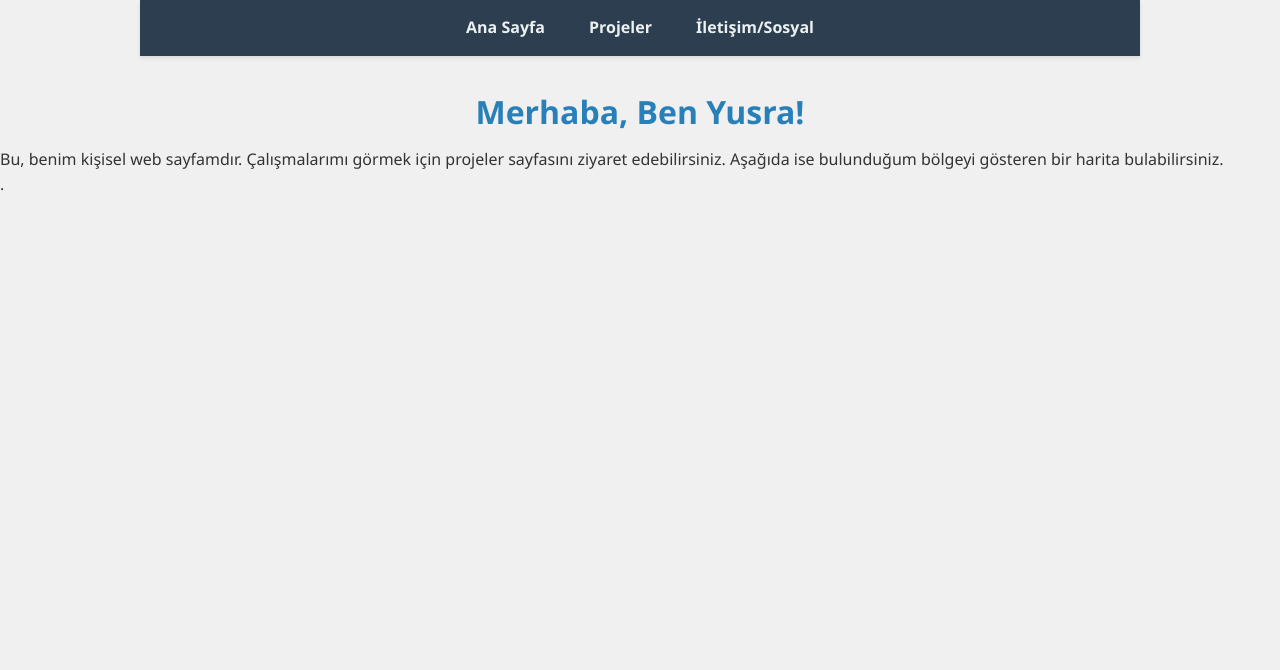
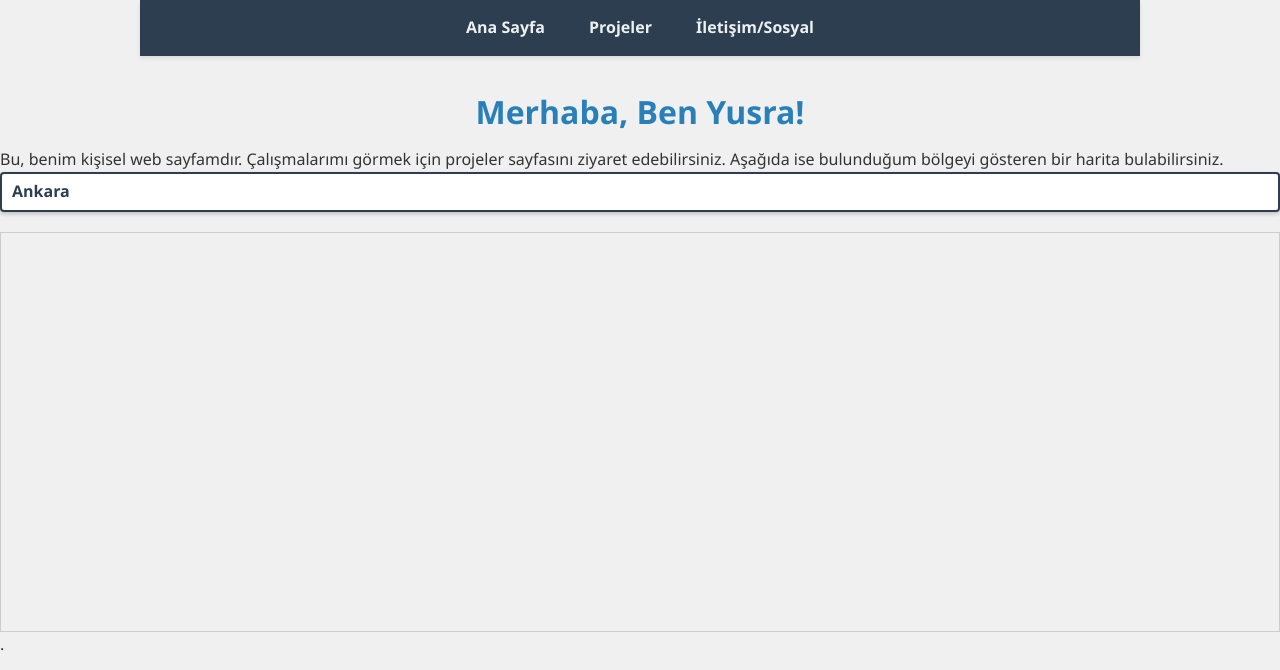
Before and after one commit to yusragundogdu/yusra-personal-site, a plain HTML site: page index.html in a window 1280 px wide. Drawn offline with nearby package versions, Linux system fonts and the light colour scheme; a script that the page names is missing.

Commit message:
Final Project Update: Marker added to OpenLayers map, zoom adjusted, and README.md updated with AI report.

```diff
--- a/index.html
+++ b/index.html
@@ -21,6 +21,7 @@
     <h1>Merhaba, Ben Yusra!</h1>
     <p>Bu, benim kişisel web sayfamdır. Çalışmalarımı görmek için projeler sayfasını ziyaret edebilirsiniz. Aşağıda ise bulunduğum bölgeyi gösteren bir harita bulabilirsiniz.</p>
 
+    <div id="ankara-marker" title="Ankara">Ankara</div>
     <div id="map"></div>
 
     <script>
@@ -33,9 +34,17 @@
         ],
         view: new ol.View({
             center: ol.proj.fromLonLat([32.8597, 39.9334]),
-                zoom: 10
+            zoom: 5
         })
     });
+
+    var ankaraOverlay = new ol.Overlay({
+        element: document.getElementById('ankara-marker'),
+        position: ol.proj.fromLonLat([32.8597, 39.9334]),
+        positioning: 'center-center'
+    });
+
+    map.addOverlay(ankaraOverlay);
 </script>
 </body>
 </html>.
--- a/styles/style.css
+++ b/styles/style.css
@@ -116,3 +116,19 @@ table img {
         opacity: 1;
     }
 }
+#map {
+    height: 400px;
+    width: 100%;
+    margin-top: 20px;
+    border: 1px solid #ccc;
+}
+#ankara-marker {
+    background-color: white;
+    color: #2c3e50;
+    padding: 5px 10px;
+    border: 2px solid #2c3e50;
+    border-radius: 4px;
+    font-weight: bold;
+    box-shadow: 0 2px 4px rgba(0, 0, 0, 0.2);
+    cursor: pointer;
+}
```
Also changed, not shown: 1 other file. Lines whose indentation alone changed are shown as unchanged.
